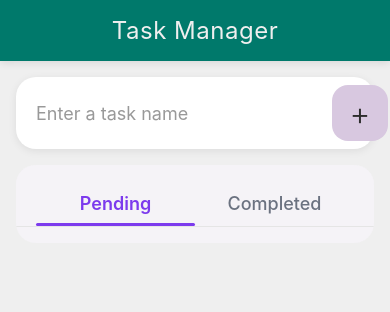
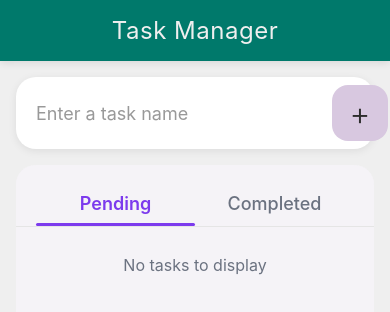
Before and after one commit to prem0406/TaskManager, a React Native app: screen / in a window 390 px wide. Shown: the top 312 px of the page. Built offline with nearby package versions, Linux system fonts and the light colour scheme.

Commit message:
add flex 1

```diff
--- a/app/listComponent/listComponent.tsx
+++ b/app/listComponent/listComponent.tsx
@@ -52,6 +52,8 @@ export const ListComponent: React.FC<IListComponentProps> = ({
     </View>
   );
 
+  const keyExtractor = (item: TTask) => item.id;
+
   return (
     <View style={styles.container}>
       {/* Tabs */}
@@ -90,13 +92,22 @@ export const ListComponent: React.FC<IListComponentProps> = ({
       </View>
 
       {/* Task List */}
+      <View style={{ flex: 1 }}>
         <FlatList
           data={filteredTasks}
           renderItem={renderItem}
-        keyExtractor={item => item.id}
+          keyExtractor={keyExtractor}
           ItemSeparatorComponent={ItemSeparator}
           contentContainerStyle={styles.listContent}
+          ListEmptyComponent={
+            <View style={{ padding: 20, alignItems: 'center' }}>
+              <Text style={{ color: '#6b7280', fontSize: 16 }}>
+                No tasks to display
+              </Text>
+            </View>
+          }
         />
+      </View>
     </View>
   );
 };
@@ -105,6 +116,7 @@ const ItemSeparator = () => <View style={styles.separator} />;
 
 const styles = StyleSheet.create({
   container: {
+    flex: 1,
     backgroundColor: '#f5f3f7',
     borderRadius: 20,
     overflow: 'hidden',
--- a/app/taskScreen/task.screen.tsx
+++ b/app/taskScreen/task.screen.tsx
@@ -82,5 +82,5 @@ export const TaskScreen = () => {
 };
 
 const styles = StyleSheet.create({
-  container: { padding: 16, rowGap: 16 },
+  container: { flex: 1, padding: 16, rowGap: 16 },
 });
```
Lines whose indentation alone changed are shown as unchanged.
